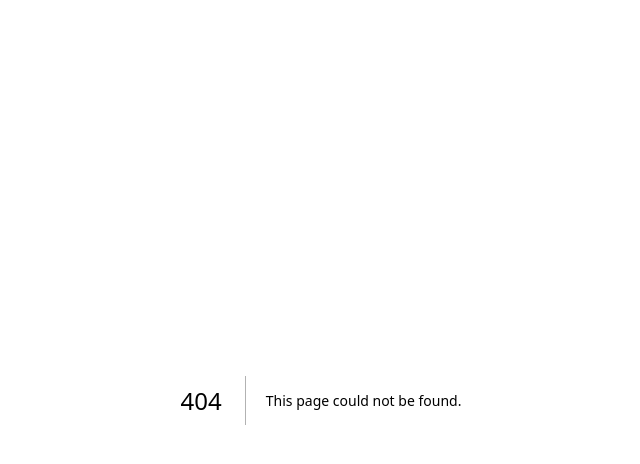
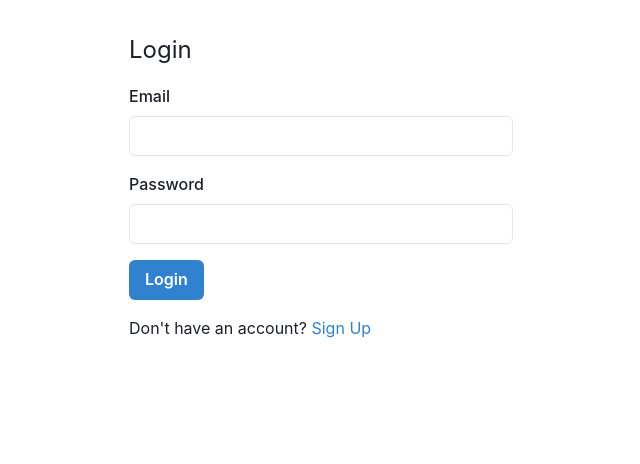
Before and after one commit to victormusembi11/photo-session-booking-system, a Next.js app: page /auth/login in a window 1280 px wide. Before the commit this address had no page. Shown: the top 464 px of the page, without its empty margins (319-959 px from the left). Built offline with nearby package versions, Linux system fonts and the light colour scheme.

Commit message:
feat: Add login page with Chakra UI components and user authentication logic

```diff
--- /dev/null
+++ b/app/(core)/auth/login/page.tsx
@@ -0,0 +1,61 @@
+"use client";
+
+import { useState } from "react";
+import { Box, Button, Input, FormControl, FormLabel, Link, Text, useToast } from "@chakra-ui/react";
+import { useRouter } from "next/navigation";
+
+const Login = () => {
+  const [email, setEmail] = useState("");
+  const [password, setPassword] = useState("");
+  const router = useRouter();
+  const toast = useToast();
+
+  const handleLogin = () => {
+    const user = JSON.parse(localStorage.getItem("user") as string);
+    if (user && user.email === email && user.password === password) {
+      toast({
+        title: "Login successful!",
+        description: "You have been successfully logged in.",
+        status: "success",
+        duration: 5000,
+        isClosable: true,
+      });
+      router.push("/admin");
+    } else {
+      toast({
+        title: "Login failed",
+        description: "Invalid email or password",
+        status: "error",
+        duration: 5000,
+        isClosable: true,
+      });
+    }
+  };
+
+  return (
+    <Box maxW="sm" mx="auto" mt={8}>
+      <Text fontSize="2xl" mb={4}>
+        Login
+      </Text>
+      <FormControl id="email" mb={4}>
+        <FormLabel>Email</FormLabel>
+        <Input type="email" value={email} onChange={(e) => setEmail(e.target.value)} />
+      </FormControl>
+      <FormControl id="password" mb={4}>
+        <FormLabel>Password</FormLabel>
+        <Input type="password" value={password} onChange={(e) => setPassword(e.target.value)} />
+      </FormControl>
+      <Button colorScheme="blue" onClick={handleLogin}>
+        Login
+      </Button>
+      <Text mt={4}>
+        Don&apos;t have an account?{" "}
+        <Link href="/signup" color="blue.500">
+          Sign Up
+        </Link>
+      </Text>
+    </Box>
+  );
+};
+
+export default Login;
```
